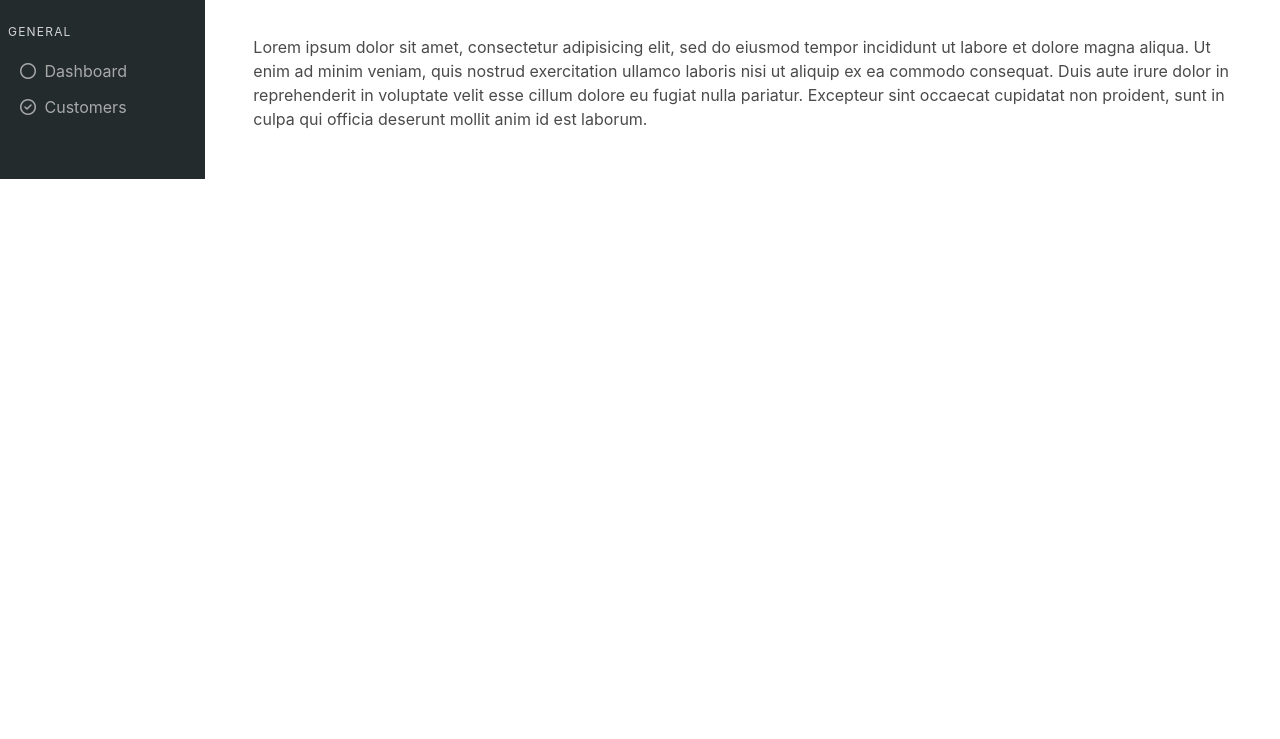
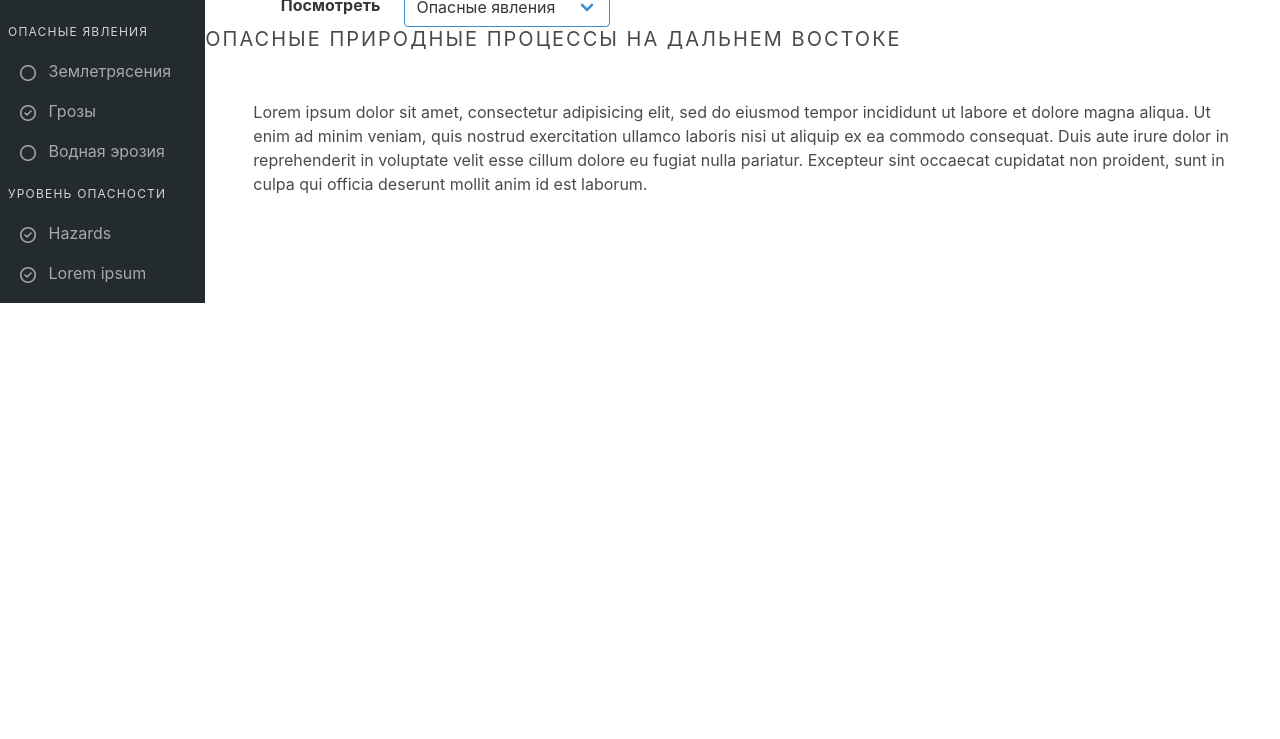
Before and after one commit to Shulkin/far-east-natural-hazards, a website built with webpack: page src/index.html in a window 1280 px wide. Shown: the part 61-800 px from the top of the page. Built offline with nearby package versions, Linux system fonts and the light colour scheme; some packages are replaced by stand-ins of ours.

Commit message:
Create title in navbar

```diff
--- a/src/app/home/home.html
+++ b/src/app/home/home.html
@@ -4,15 +4,30 @@
       <p>Легенда</p>
     </div>
     <div class="menu">
-      <p class="menu-label">General</p>
+      <p class="menu-label">Опасные явления</p>
       <ul class="menu-list">
         <li><a>
           <span class="icon"><i class="fa fa-circle-o"></i></span>
-          <span>Dashboard</span>
+          <span>Землетрясения</span>
         </a></li>
         <li><a>
           <span class="icon"><i class="fa fa-check-circle-o"></i></span>
-          <span>Customers</span>
+          <span>Грозы</span>
+        </a></li>
+        <li><a>
+          <span class="icon"><i class="fa fa-circle-o"></i></span>
+          <span>Водная эрозия</span>
+        </a></li>
+      </ul>
+      <p class="menu-label">Уровень опасности</p>
+      <ul class="menu-list">
+        <li><a>
+          <span class="icon"><i class="fa fa-check-circle-o"></i></span>
+          <span>Hazards</span>
+        </a></li>
+        <li><a>
+          <span class="icon"><i class="fa fa-check-circle-o"></i></span>
+          <span>Lorem ipsum</span>
         </a></li>
       </ul>
     </div>
@@ -25,6 +40,28 @@
             <i class="fa fa-bars"></i>
           </span>
         </a>
+        <div class="nav-item">
+          <div class="field is-horizontal">
+            <div class="field-label is-normal is-hidden-touch">
+              <label class="label">Посмотреть</label>
+            </div>
+            <div class="field-body">
+              <div class="field">
+                <div class="control">
+                  <span class="select is-info">
+                    <select>
+                      <option>Опасные явления</option>
+                      <option>Уровень опасности</option>
+                    </select>
+                  </span>
+                </div>
+              </div>
+            </div>
+          </div>
+        </div>
+        <div class="nav-item">
+          <h1 class="subtitle">Опасные природные процессы на Дальнем Востоке</h1>
+        </div>
       </div>
     </nav>
     <section class="section">
--- a/src/app/home/home.scss
+++ b/src/app/home/home.scss
@@ -1,6 +1,13 @@
-.name {
-  color: red;
+.name {color: red;}
+// main title
+h1 {
+  letter-spacing: 2px;
+  text-transform: uppercase;
 }
+// prevent title overflow in navbar
+.nav-left {overflow: hidden;}
+// close gap to aside
+.main-panel {padding-left: 0;}
 .aside {
   padding-right: 0; // close gap to main-panel
   background-color: #232b2d;
@@ -18,7 +25,7 @@
       color: whitesmoke;
       letter-spacing: 2px;
       text-transform: uppercase;
-      // clip if title too long
+      // clip if legend title is too long
       white-space: nowrap;
       overflow: hidden;
       text-overflow: ellipsis;
@@ -30,11 +37,8 @@
     a {color: darkgray;}
     a:hover {color: #00b69b;}
     .icon { // align icons with text
-      display: inline;
-      margin-right: .25rem;
+      vertical-align: text-top;
+      justify-content: flex-start;
     }
   }
 }
-.main-panel {
-  padding-left: 0; // close gap to aside
-}
```
Also changed, not shown: dist/bundle.main.js.
